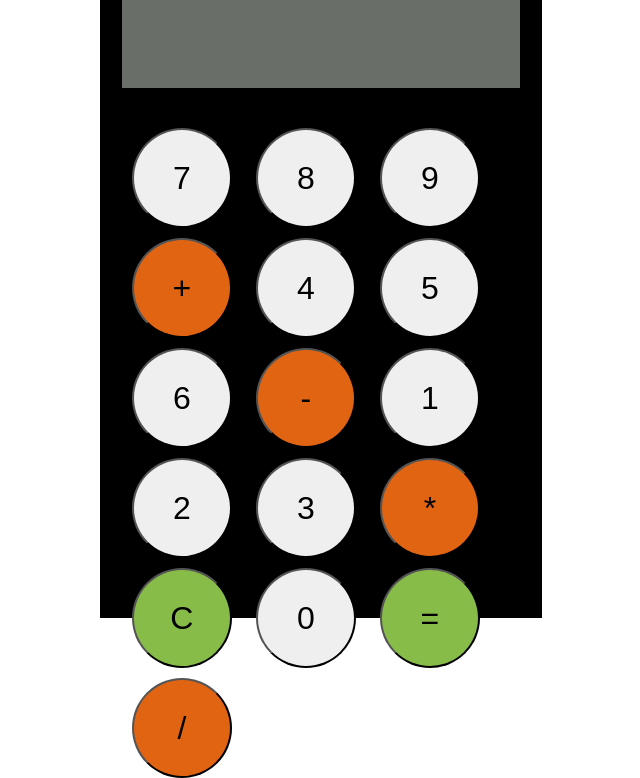
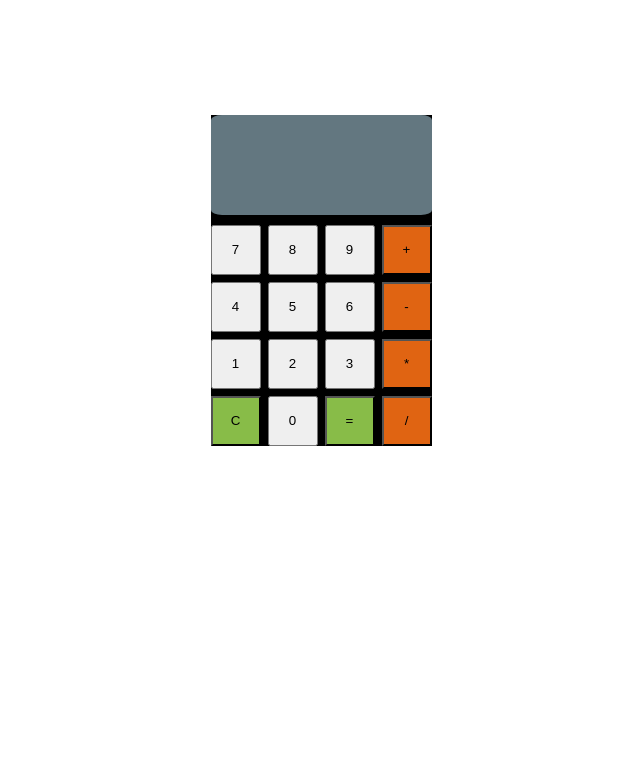
Before and after one commit to Justin49/calculatrice, a plain HTML site: page index.html in a window 1280 px wide. Shown: the part 120-898 px from the top of the page, without its empty margins (319-959 px from the left). After the commit the page ends 800 px from the top, so only its background shows below. Drawn offline with Linux system fonts and the light colour scheme.

Commit message:
amélioration du style de la calculatrice

```diff
--- a/index.html
+++ b/index.html
@@ -7,11 +7,14 @@
     </head>
 
     <body>
+        <!--Calculatrice-->
         <div id="calculatrice">
+            <!--Ecran-->
             <div class="ecran">
-                <p>55</p>
+
             </div>
-            <div class="boutton-list">
+            <!--Touches-->
+            <div class="touches">
                 <button class="button">7</button>
                 <button class="button">8</button>
                 <button class="button">9</button>
@@ -30,5 +33,7 @@
                 <button class="button operation">/</button>
             </div>
         </div>
+
+        <script src="script.js"></script>
     </body>
 </html>
--- a/style.css
+++ b/style.css
@@ -1,48 +1,49 @@
+* {
+
+    padding: 0;
+    margin: 0;
+    box-sizing: border-box;
+}
+
+body {
+
+    max-width: 100vw;
+    height: 100vh;
+    display: flex;
+    justify-content: center;
+    align-items: center;
+
+}
+
 #calculatrice {
 
     background-color: black;
-    width: 35%;
-    height: auto;
-    margin-left: auto;
-    margin-right: auto;
-    padding-top: 10px;
+    display: flex;
+    flex-direction: column;
 
 }
 
 .ecran {
 
-    background-color: rgba(210, 220, 209, 0.5);
-    width: 90%;
-    height: 150px;
-    margin-left: auto;
-    margin-right: auto;
+    background-color: rgba(198, 237, 255, 0.5);
+    width: 100%;
+    height: 100px;
+    margin-bottom: 10px;
+    border-radius: 5%;
+    display: flex;
+    justify-content: flex-end;
+    align-items: flex-end;
+    padding: 5px;
+    font-size: 25px;
 
 }
 
-p {
+.touches {
 
-    font-size: 2.5em;
-    font-weight: 100;
-}
-
-.boutton-list {
-
-    width: 90%;
-    margin-left: auto;
-    margin-top: 30px;
-    margin-right: auto;
-    height: 500px;
-
-}
-
-.button {
-
-    border-radius: 50%;
-    width: 100px;
-    height: 100px;
-    color: black;
-    font-size: 2em;
-    margin: 10px 10px 0px 10px;
+   display: grid;
+   grid-template-columns: repeat(4, 50px);
+   grid-template-rows: repeat(4, 50px);
+   grid-gap: 7px;
 
 }
 
```
